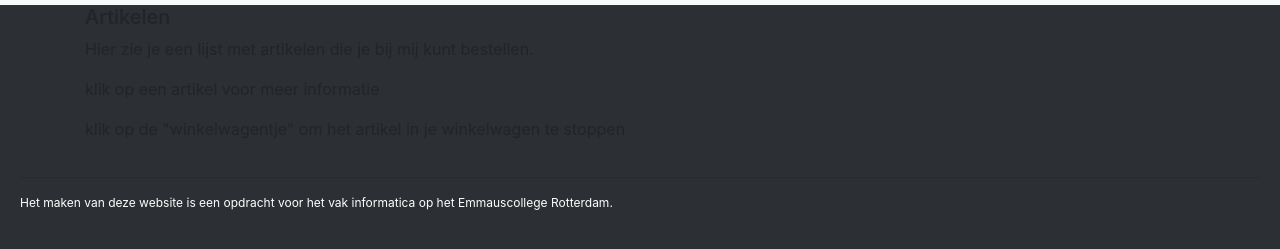
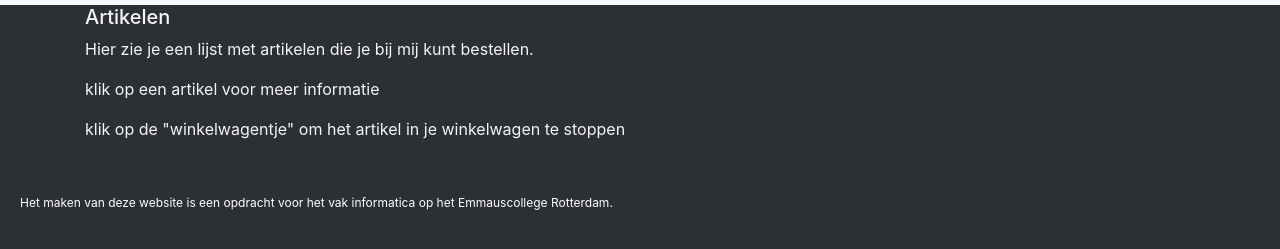
Before and after one commit to emmaus-5v/webshop-5vin2-nick-bastiaan, a website: page web/index.html in a window 1280 px wide. Shown: the part 51-300 px from the top of the page. Drawn offline with nearby package versions, Linux system fonts and the light colour scheme; no server answers.

Commit message:
LOL!
Signed-off-by: Nick2945 <112326@emmauscollege.nl>

```diff
--- a/web/css/style.css
+++ b/web/css/style.css
@@ -1,6 +1,7 @@
 /* all pages */
 body {
   background-color: rgb(44, 47, 51);
+  color: whitesmoke
 
 }
 
```
Also changed, not shown: README.md.
